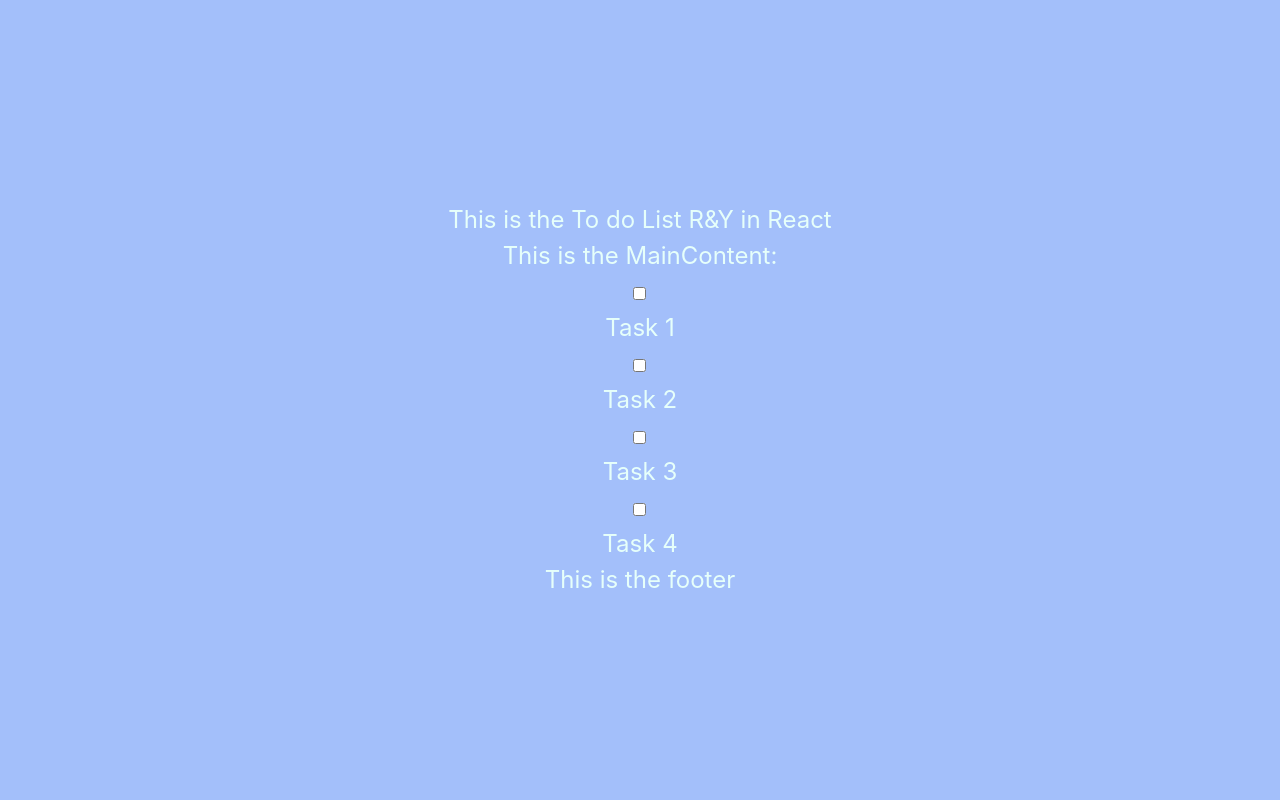
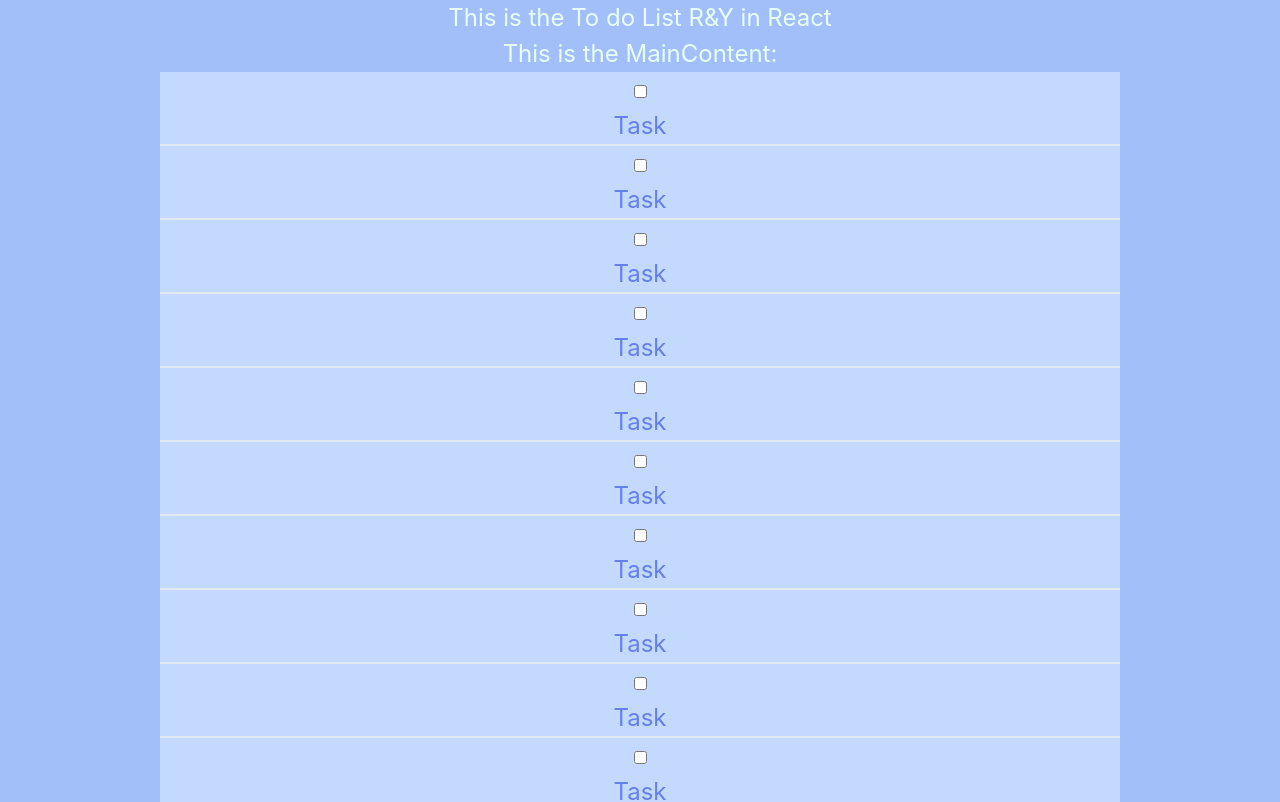
Before and after one commit to Yvelc/todo-list-react-R-Y, a React (Create React App) app: page / in a window 1280 px wide. Shown: the top 802 px of the page. Built offline with nearby package versions, Linux system fonts and the light colour scheme.

Commit message:
change list 2

```diff
--- a/src/App.js
+++ b/src/App.js
@@ -4,6 +4,8 @@ import './App.css';
 import Header from './components/Header'
 import MainContent from './components/MainContent'
 import Footer from "./components/Footer"
+import Tlist from "./components/Tlist"
+//import TodoItem from "./components/TodoItem"
 
 function App() {
   return (
@@ -18,6 +20,24 @@ function App() {
 
       <Header />
       <MainContent />
+
+      <Tlist/>
+      <Tlist/>
+      <Tlist/>
+
+      <Tlist/>
+      <Tlist/>
+      <Tlist/>
+
+
+      <Tlist/>
+      <Tlist/>
+      <Tlist/>
+
+      <Tlist/>
+      <Tlist/>
+      <Tlist/>
+
       <Footer />
 
     </div>
--- a/src/components/MainContent.js
+++ b/src/components/MainContent.js
@@ -5,18 +5,6 @@ function MainContent(){
         <main>
            This is the MainContent: <br></br>
 
-
-      <input type="checkbox" />
-      <p>Task 1</p>
-
-      <input type="checkbox" />
-      <p>Task 2</p>
-
-      <input type="checkbox" />
-      <p>Task 3</p>
-
-      <input type="checkbox" />
-      <p>Task 4</p>
         </main>
     )
 }
--- /dev/null
+++ b/src/components/Tlist.js
@@ -0,0 +1,14 @@
+import React from "react"
+
+function TList(){
+    return (
+        <main className= "bg-indigo-200 text-indigo-500 justify-start w-3/4 border-b-2">
+
+           <input type="checkbox" />
+           <p>Task </p>
+
+        </main>
+    )
+}
+
+export default TList
--- a/src/components/Yvelc.js
+++ b/src/components/Yvelc.js
@@ -11,6 +11,8 @@ function Yvelc() {
           <li>Venezuela</li>
           <li>Caracas</li>
         </ul>
+        <input type="checkbox" />
+           <p>TaskYvelc </p>
       </div>
     )
   }
```
